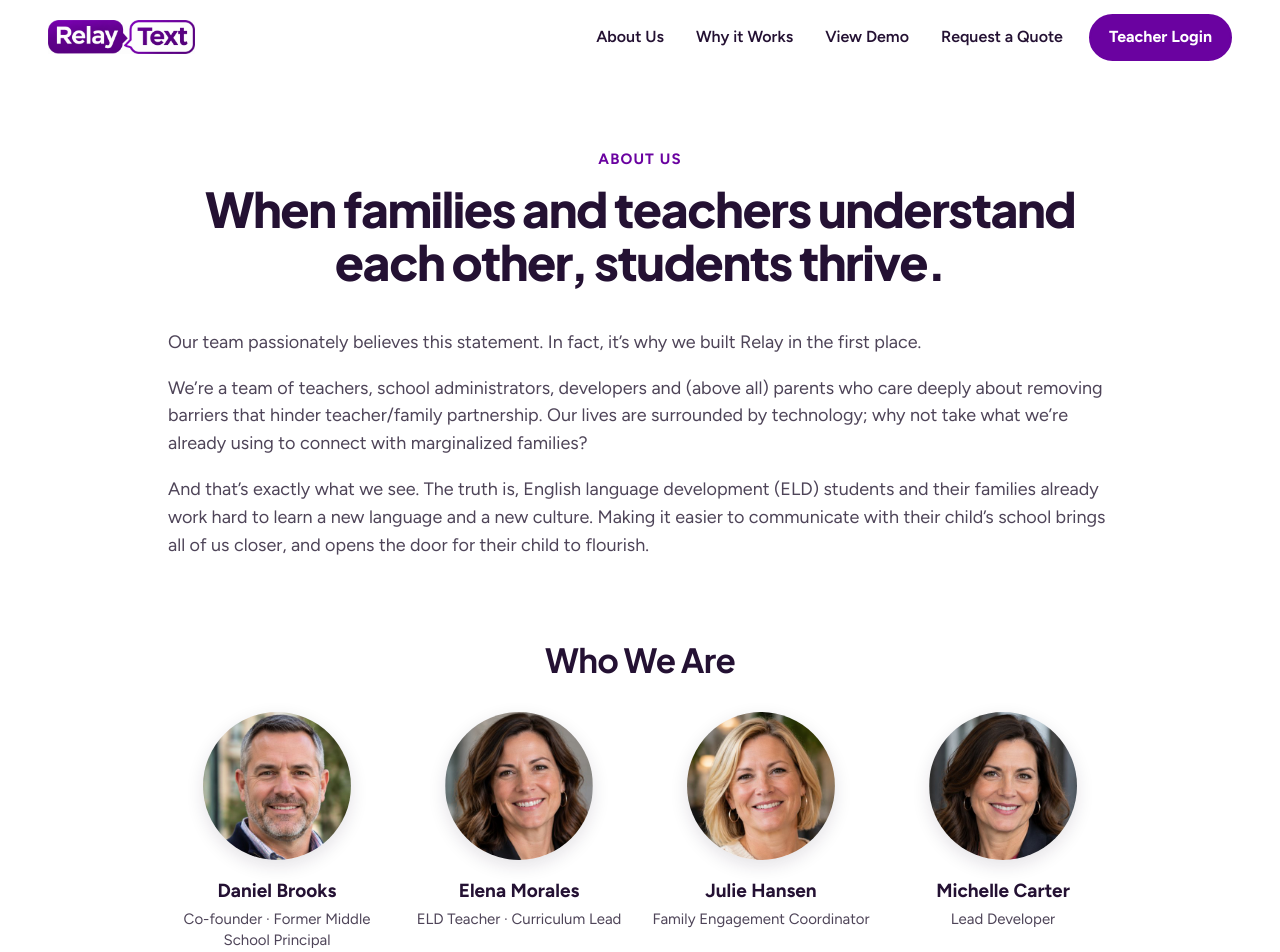
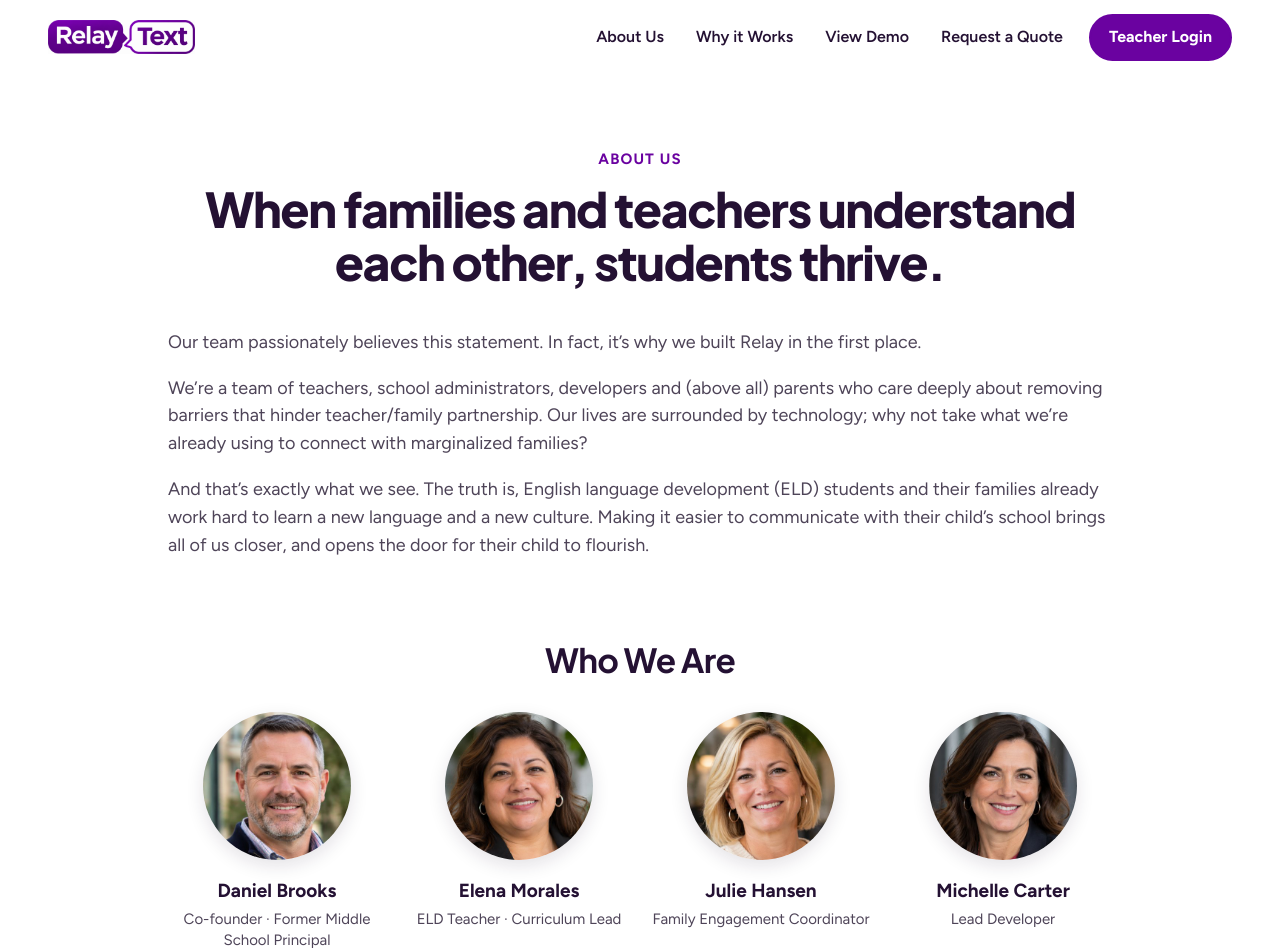
Before and after one commit to stellomax/relay-text, a Next.js app: page /about in a window 1280 px wide. Shown: the top 952 px of the page. Built offline with nearby package versions, Linux system fonts and the light colour scheme.

Commit message:
About: new second team photo
Co-Authored-By: Claude Opus 5.5 <noreply@anthropic.com>
Claude-Session: https://claude.ai/code/session_01NHaCwh9APNv8QtQw9JUgEf

```diff
--- a/app/about/page.tsx
+++ b/app/about/page.tsx
@@ -33,7 +33,7 @@ const BELIEFS = [
 // Sample names and titles with placeholder photos (public/team-1..4.jpg); replace with the real team.
 const TEAM = [
   { name: "Daniel Brooks", title: "Co-founder · Former Middle School Principal", photo: "/team-1.jpg" },
-  { name: "Elena Morales", title: "ELD Teacher · Curriculum Lead", photo: "/team-2.jpg" },
+  { name: "Elena Morales", title: "ELD Teacher · Curriculum Lead", photo: "/team-2b.jpg" },
   { name: "Julie Hansen", title: "Family Engagement Coordinator", photo: "/team-3.jpg" },
   { name: "Michelle Carter", title: "Lead Developer", photo: "/team-4.jpg" },
 ];
```
Also changed, not shown: public/team-2.jpg (deleted), public/team-2b.jpg (added).
